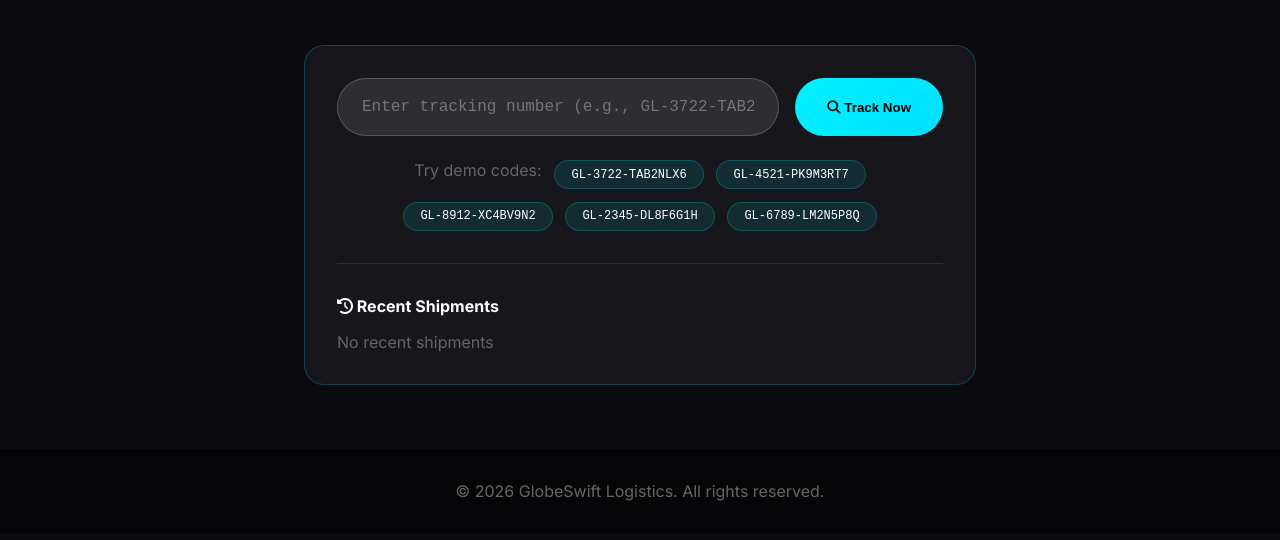
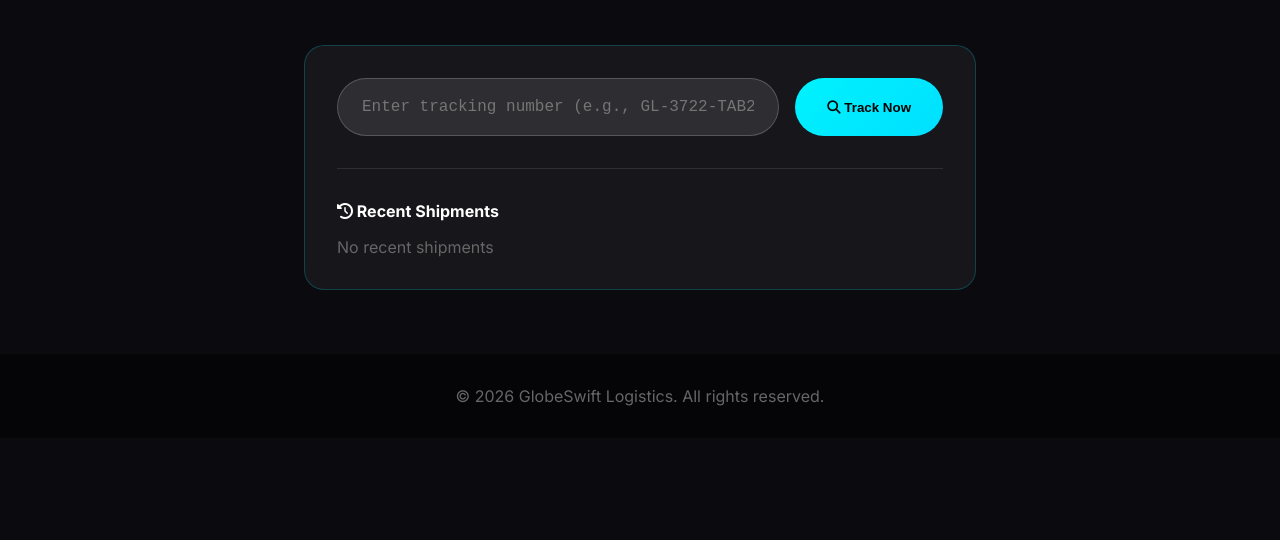
Before and after one commit to Giftfx-ship/Delivery-, a plain HTML site: page tracking.html in a window 1280 px wide. Shown: the part 214-754 px from the top of the page. Drawn offline with Linux system fonts and the light colour scheme.

Commit message:
Update tracking.html

```diff
--- a/tracking.html
+++ b/tracking.html
@@ -181,15 +181,6 @@
                 <button type="submit"><i class="fas fa-search"></i> Track Now</button>
             </form>
 
-            <div class="demo-codes">
-                <span style="color:#666;">Try demo codes:</span>
-                <span class="demo-code" onclick="setTracking('GL-3722-TAB2NLX6')">GL-3722-TAB2NLX6</span>
-                <span class="demo-code" onclick="setTracking('GL-4521-PK9M3RT7')">GL-4521-PK9M3RT7</span>
-                <span class="demo-code" onclick="setTracking('GL-8912-XC4BV9N2')">GL-8912-XC4BV9N2</span>
-                <span class="demo-code" onclick="setTracking('GL-2345-DL8F6G1H')">GL-2345-DL8F6G1H</span>
-                <span class="demo-code" onclick="setTracking('GL-6789-LM2N5P8Q')">GL-6789-LM2N5P8Q</span>
-            </div>
-
             <div class="recent-tracking">
                 <h4 style="margin-bottom: 1rem;"><i class="fas fa-history"></i> Recent Shipments</h4>
                 <div id="recentList"></div>
```
